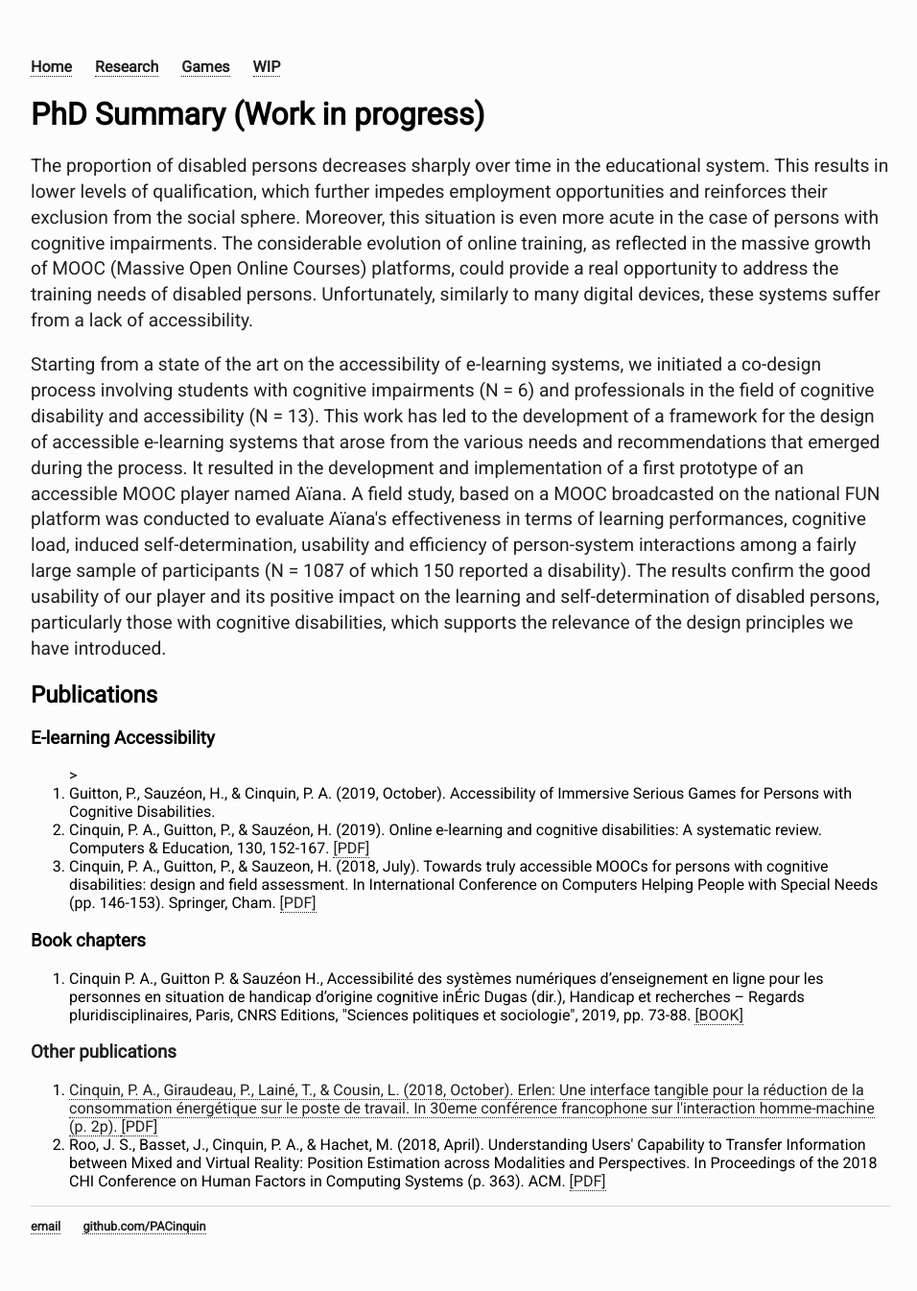
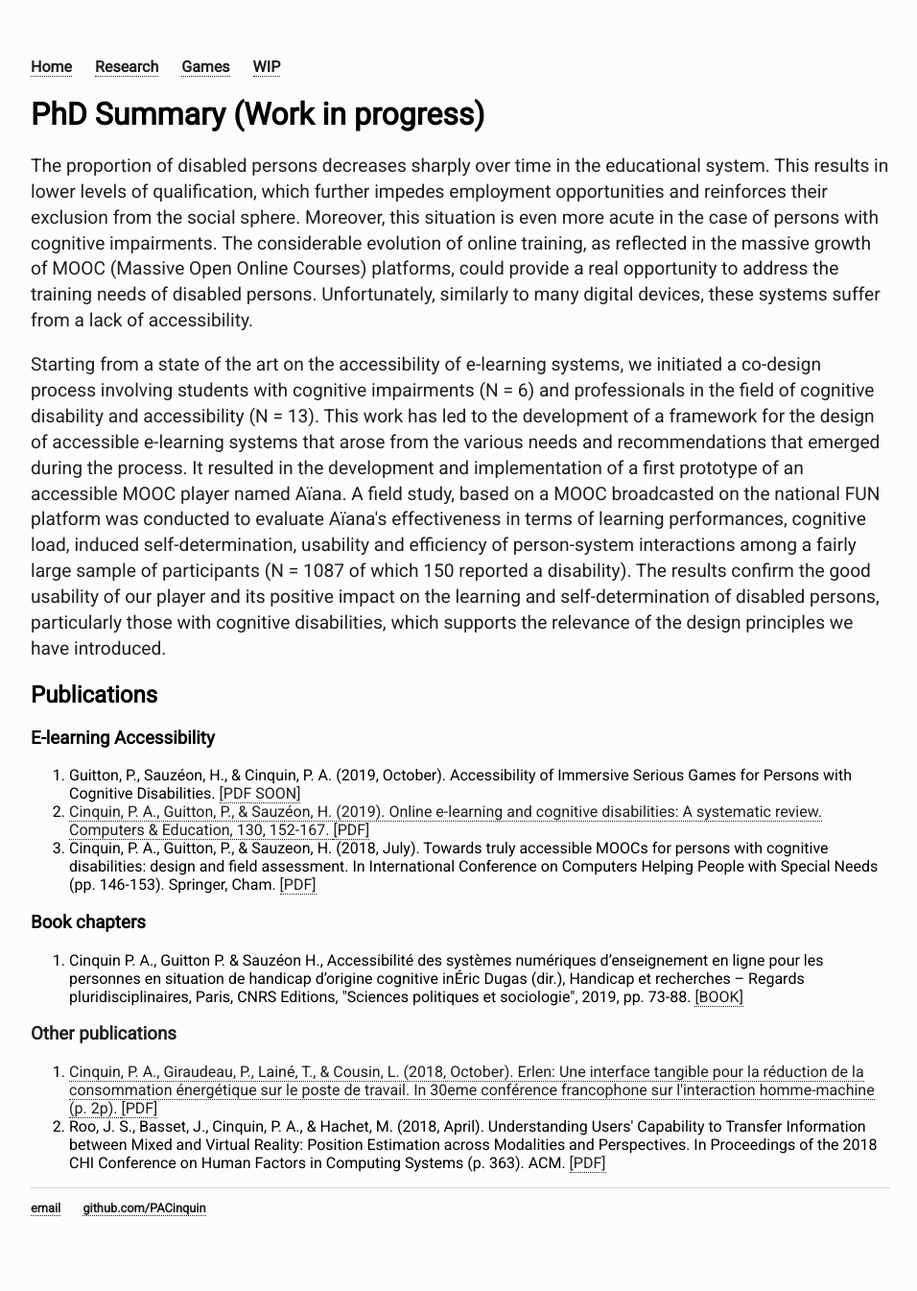
Before and after one commit to PACinquin/pacinquin.github.io, a Jekyll site: the page built from research.html, in a window 1280 px wide. Shown: the whole page at 96% size, without its empty margins (160-1116 px from the left). Built offline with Jekyll 4.4.1, drawn with Linux system fonts in a browser that asks for light colours.

Commit message:
added link hal paper

```diff
--- a/research.html
+++ b/research.html
@@ -11,9 +11,8 @@ title: PAC website - Research
 
 	<h2>Publications</h2>
 	<h3>E-learning Accessibility</h3>
-	<ol>>
-		<li>Guitton, P., Sauzéon, H., & Cinquin, P. A. (2019, October). Accessibility of Immersive Serious Games for Persons with Cognitive Disabilities.</li>
-
+	<ol>
+		<li>Guitton, P., Sauzéon, H., & Cinquin, P. A. (2019, October). Accessibility of Immersive Serious Games for Persons with Cognitive Disabilities. <a href="https://hal.inria.fr/hal-02284836/">[PDF SOON]</li>
   	<li>Cinquin, P. A., Guitton, P., & Sauzéon, H. (2019). Online e-learning and cognitive disabilities: A systematic review. Computers & Education, 130, 152-167. <a href="https://hal.archives-ouvertes.fr/hal-01954983v1">[PDF]</a></li>
   	<li>Cinquin, P. A., Guitton, P., & Sauzeon, H. (2018, July). Towards truly accessible MOOCs for persons with cognitive disabilities: design and field assessment. In International Conference on Computers Helping People with Special Needs (pp. 146-153). Springer, Cham. <a href="https://hal.inria.fr/hal-01761462/document">[PDF]</a></li>
 	</ol>
```
